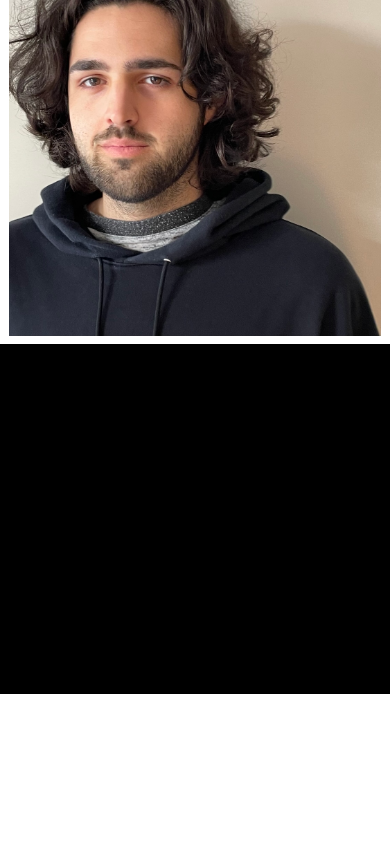
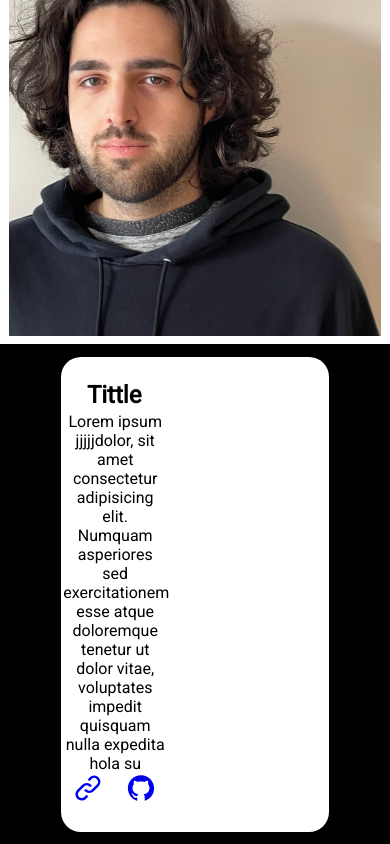
Before and after one commit to FranciscoHugoLezik/Portfolio_Francisco, a React (Create React App) app: page / in a window 390 px wide. Shown: the part 1515-2359 px from the top of the page. Before the commit the page ends 2209 px from the top, so only its background shows below. Built offline with nearby package versions, Linux system fonts and the light colour scheme.

Commit message:
Slider - responsive

```diff
--- a/package.json
+++ b/package.json
@@ -8,6 +8,7 @@
     "@testing-library/user-event": "^12.8.3",
     "react": "^17.0.2",
     "react-dom": "^17.0.2",
+    "react-icons": "^4.3.1",
     "react-scripts": "4.0.3",
     "web-vitals": "^1.1.2"
   },
--- a/src/components/Slider/Slider.jsx
+++ b/src/components/Slider/Slider.jsx
@@ -1,13 +1,25 @@
 import React from 'react'
+import { AiFillGithub } from "react-icons/ai";
+import { HiOutlineLink } from "react-icons/hi";
+
 import './slider.css'
 
 const Slider = () => {
     return (
         <div className="container-carousel">
             <div className="container-slaider">
-                <div className="container">
+                <div className="containerR">
                     <div className="item">
-                        <div className="left"></div>
+                        <div className="left">
+                            <div className="leftContainer">
+                                <h2>Tittle</h2>
+                                <p>Lorem ipsum jjjjjdolor, sit amet consectetur adipisicing elit. Numquam asperiores sed exercitationem esse atque doloremque tenetur ut dolor vitae, voluptates impedit quisquam nulla expedita hola su</p>
+                                <div className="btns-container">
+                                <a href="https://www.linkedin.com/" target="_blank"><HiOutlineLink size={30} className="linkedin-icon" /></a>
+                                <a href="https://www.github.com/" target="_blank"><AiFillGithub size={30} className="github-icons" /></a>
+                                </div>
+                            </div>
+                        </div>
                         <div className="rigth"></div>
                     </div>
                 </div>
--- a/src/components/Slider/slider.css
+++ b/src/components/Slider/slider.css
@@ -8,6 +8,77 @@
 
 .container-slaider
 {
-    height: 350px;
+    min-height: 500px;
     display: flex;
+    left: 0%;
 }
+
+.containerR
+{
+    max-width: 98vw;
+    display: flex;
+    justify-content: center;
+    align-items: center;
+}
+
+.item
+{
+    display: flex;
+    max-width: 35%;
+    min-height: 70%;
+    background-color: white;
+    border-radius: 20px;
+    justify-content: center;
+    align-items: center;
+}
+
+.left
+{
+    flex: 4;
+    min-height: 80%;
+    text-align: center;
+}
+.leftContainer
+{
+    display: flex;
+    flex-direction: column;
+}
+
+.leftContainer > h2
+{
+    display: flex;
+    align-items: center;
+    justify-content: center;
+    margin-bottom: 2%;
+}
+
+.leftContainer > p
+{
+    padding-left: 2%;
+}
+
+.btns-container
+{
+    display: flex;
+    text-align: center;
+    justify-content: space-around;
+}
+
+.rigth
+{
+    flex: 8;
+}
+
+@media(max-width: 780px) {
+
+    .container-slaider
+    {
+        max-height: 25%;
+    }
+
+    .item
+    {
+        min-width: 70%;
+        height: 95%;
+    }
+}
```
Also changed, not shown: 1 other file (tests, documents, lock files or other folders).
